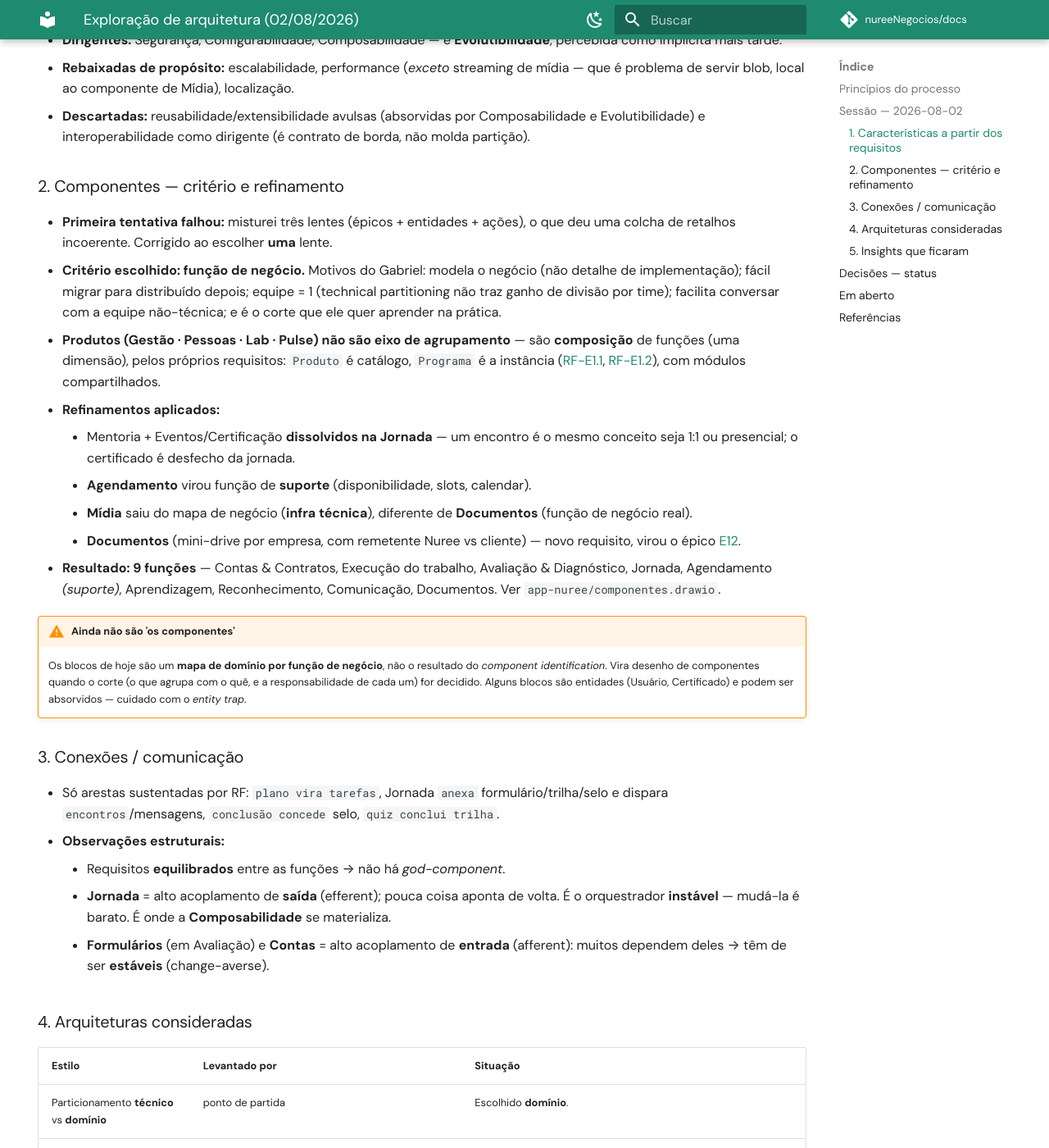
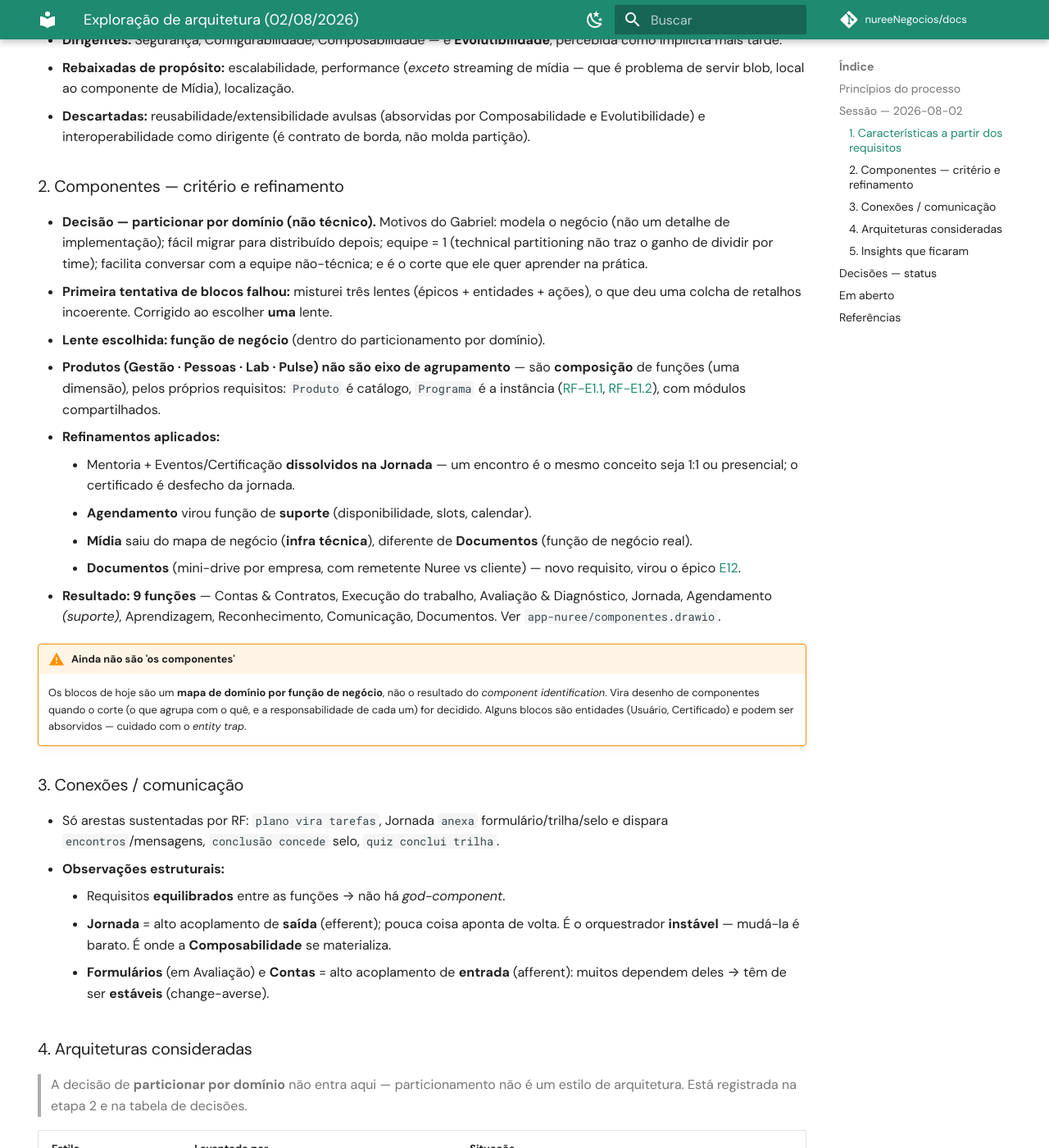
Before and after one commit to nureeNegocios/docs, an MkDocs documentation site: the page built from docs/reunioes/exploracao-arquitetura-2026-08-02.md, in a window 1280 px wide and 1400 px high, scrolled down 892 px. Shown: the whole window at 82% size. Built offline with MkDocs 1.6.1 and Material for MkDocs 9.7.7, drawn with Linux system fonts in a browser that asks for light colours; comment, search, counter and statistics services are not loaded; some of the changed text lies outside the part shown.

Commit message:
docs: corrige conceitos na reunião de arquitetura
- EDA é estilo de arquitetura (o event bus é que é mecanismo)
- particionamento não é estilo → sai da tabela de arquiteturas
- registra a decisão de particionar por domínio (não técnico) e seus motivos

Co-Authored-By: Claude Opus 4.8 <noreply@anthropic.com>

```diff
--- a/docs/reunioes/exploracao-arquitetura-2026-08-02.md
+++ b/docs/reunioes/exploracao-arquitetura-2026-08-02.md
@@ -44,12 +44,13 @@ Varredura dos [requisitos](../app-nuree/requisitos.md) → lista de candidatas
 
 ### 2. Componentes — critério e refinamento
 
-- **Primeira tentativa falhou:** misturei três lentes (épicos + entidades + ações), o que deu
-  uma colcha de retalhos incoerente. Corrigido ao escolher **uma** lente.
-- **Critério escolhido: função de negócio.** Motivos do Gabriel: modela o negócio (não detalhe
-  de implementação); fácil migrar para distribuído depois; equipe = 1 (technical partitioning
-  não traz ganho de divisão por time); facilita conversar com a equipe não-técnica; e é o corte
-  que ele quer aprender na prática.
+- **Decisão — particionar por domínio (não técnico).** Motivos do Gabriel: modela o negócio
+  (não um detalhe de implementação); fácil migrar para distribuído depois; equipe = 1
+  (technical partitioning não traz o ganho de dividir por time); facilita conversar com a
+  equipe não-técnica; e é o corte que ele quer aprender na prática.
+- **Primeira tentativa de blocos falhou:** misturei três lentes (épicos + entidades + ações),
+  o que deu uma colcha de retalhos incoerente. Corrigido ao escolher **uma** lente.
+- **Lente escolhida: função de negócio** (dentro do particionamento por domínio).
 - **Produtos (Gestão · Pessoas · Lab · Pulse) não são eixo de agrupamento** — são
   **composição** de funções (uma dimensão), pelos próprios requisitos: `Produto` é catálogo,
   `Programa` é a instância ([RF-E1.1](../app-nuree/requisitos.md#rf-e1-1), [RF-E1.2](../app-nuree/requisitos.md#rf-e1-2)),
@@ -85,9 +86,11 @@ Varredura dos [requisitos](../app-nuree/requisitos.md) → lista de candidatas
 
 ### 4. Arquiteturas consideradas
 
+> A decisão de **particionar por domínio** não entra aqui — particionamento não é um estilo de
+> arquitetura. Está registrada na etapa 2 e na tabela de decisões.
+
 | Estilo | Levantado por | Situação |
 |---|---|---|
-| Particionamento **técnico** vs **domínio** | ponto de partida | Escolhido **domínio**. |
 | **Monólito modular** (domínio) | simplicidade; ACID na composição; isolamento num ponto único; solo dev; preserva a rota de migração | Favorecido pelas características — **não cravado**. |
 | **Service-based** (meio-termo) | flexível; DB único mantém ACID; variantes de topologia (UI/DB/API/lib, Fig 13-2..13-7) | Eixo real = **quantum de deploy**, não o banco. Sem ganho para solo dev + escala rebaixada. **Em aberto.** |
 | **Microkernel** | (eu tendenciei para cá) | **Rejeitado** como enquadramento; o "núcleo" que propus era coarse-grained demais. |
@@ -95,8 +98,10 @@ Varredura dos [requisitos](../app-nuree/requisitos.md) → lista de candidatas
 
 ### 5. Insights que ficaram
 
-- **Event bus / EDA é estilo de comunicação, não arquitetura** — vem *depois* das características.
-- **Semântica de evento nos requisitos não obriga arquitetura de evento.**
+- **Mecanismo × estilo:** um *event bus* é um mecanismo de comunicação; *event-driven
+  architecture* **é um estilo de arquitetura**. A escolha do estilo vem *depois* das
+  características — e as nossas não a pedem.
+- **Semântica de evento nos requisitos não obriga adotar EDA.**
 - **Streaming** é entrega de mídia, não EDA.
 - O **motor de formulários** é reusado por quiz, check-in, diagnóstico, Mergulho e PDI — logo
   não fala só com Tarefas. A granularidade (motor único vs motores que reusam um núcleo)
@@ -112,7 +117,8 @@ Varredura dos [requisitos](../app-nuree/requisitos.md) → lista de candidatas
 | Dirigentes: Segurança, Configurabilidade, Composabilidade | Travada |
 | Evolutibilidade como característica | Adicionada — tier (dirigente vs suporte) a ratificar |
 | Escala/performance/localização rebaixadas | Travada |
-| Particionar por **função de negócio** | Travada |
+| Particionar por **domínio** (não técnico) | Travada |
+| Agrupar (dentro de domínio) por **função de negócio** | Travada |
 | Produtos como dimensão de composição (não grupo) | Travada |
 | Merge de Mentoria/Eventos na Jornada; Agendamento como suporte | Travada |
 | Documentos como função (E12); Mídia como infra | Travada |
```
